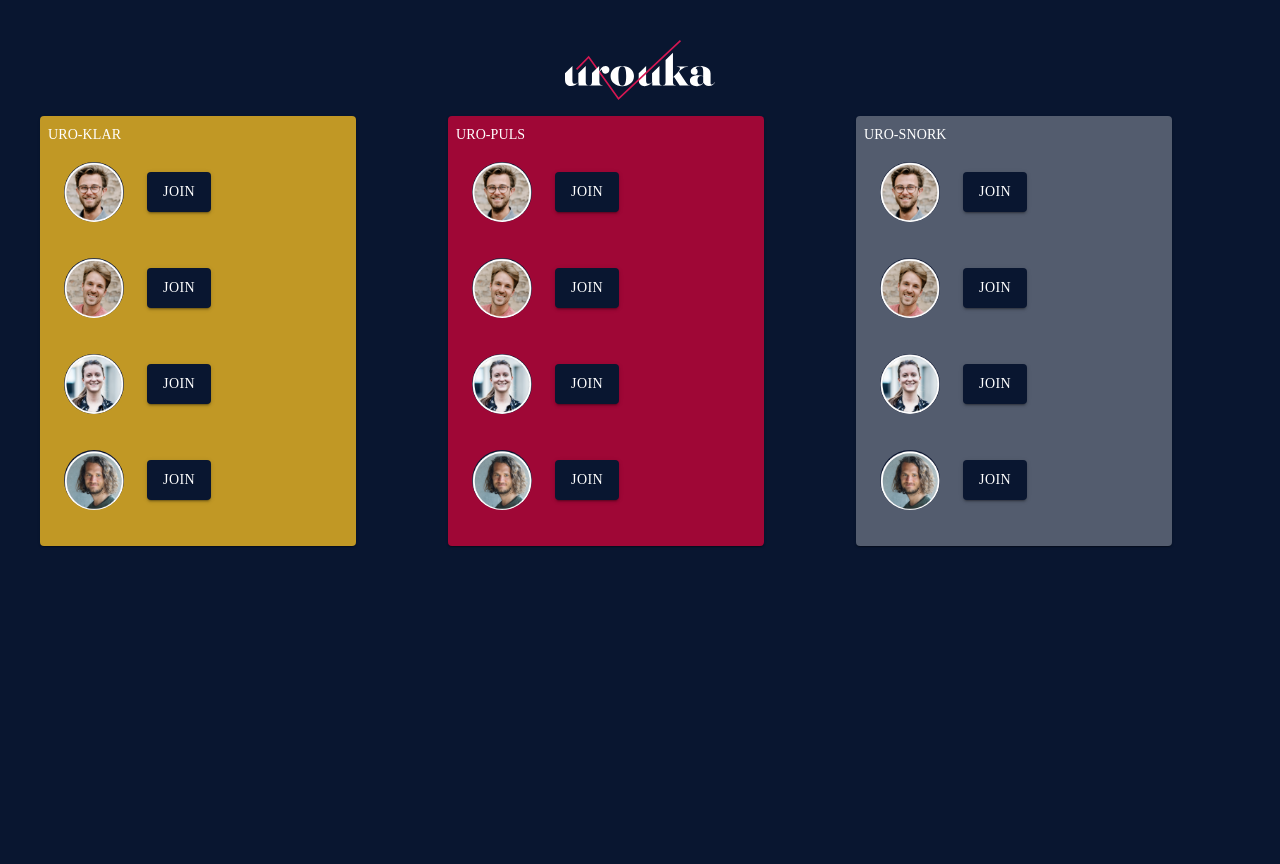
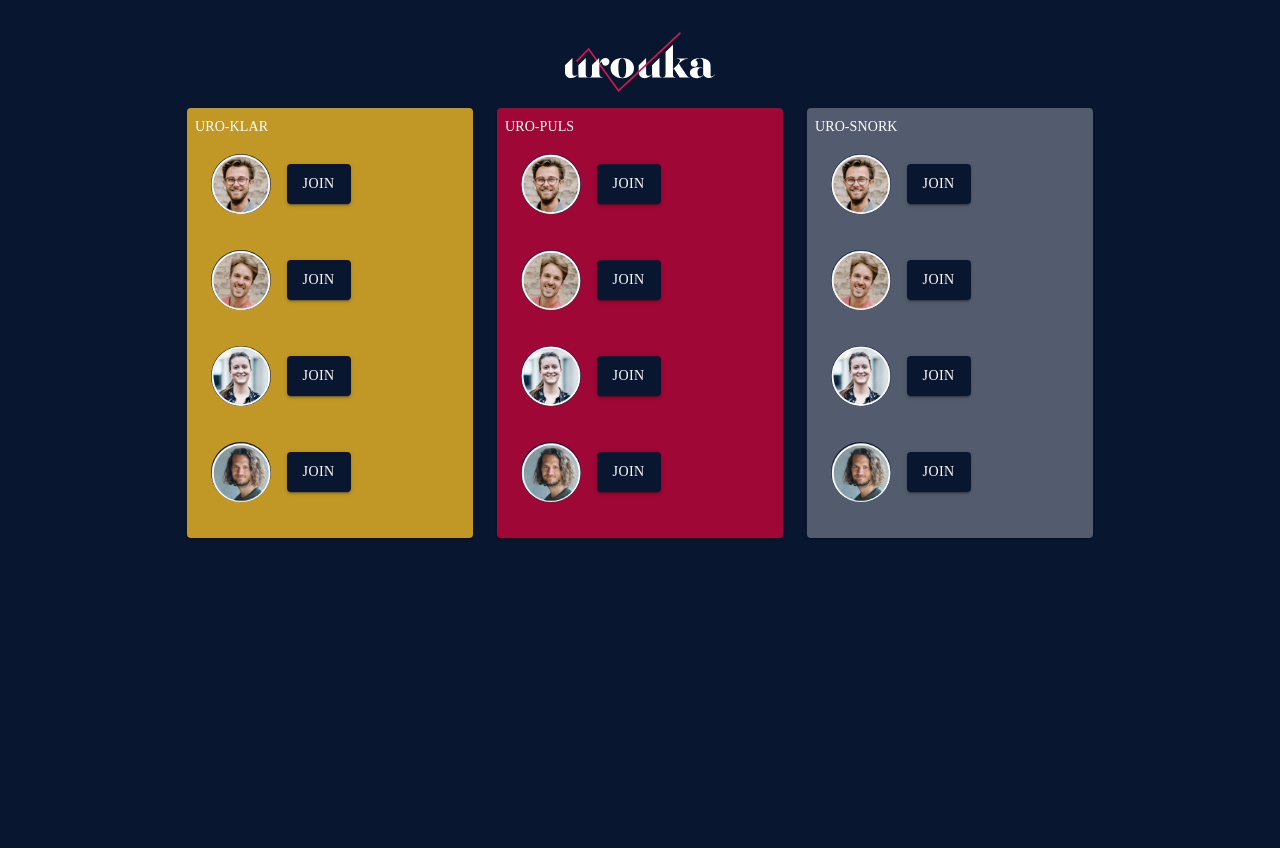
Before and after one commit to askasp/urouka, a React (Create React App) app: page / in a window 1280 px wide. Built offline with nearby package versions, Linux system fonts and the light colour scheme.

Commit message:
Center cards

```diff
--- a/src/App.tsx
+++ b/src/App.tsx
@@ -15,7 +15,7 @@ const useStyles = makeStyles<Theme, {}, classNames>(theme => ({
     flexGrow: 1,
     display: "flex",
     flexDirection: "column",
-    padding:theme.spacing(4),
+    padding:theme.spacing(3),
     overflow: "auto"
   },
   titleImageDiv: {
@@ -105,7 +105,7 @@ const App: React.FC = () => {
         <img alt="" className={classes.titleImage} src="./URO_logo.svg" />
       </div>
 
-      <Grid container spacing={1} >
+      <Grid container spacing={1} justify="center" >
         {OuraDataCard("URO-KLAR", "#C19825", uromakers,"readiness")}
         {OuraDataCard("URO-PULS", "#9f0736", uromakers,"activity")}
         {OuraDataCard("URO-SNORK", "#535C6E", uromakers,"sleep")}
--- a/src/components/OuraDataCard.tsx
+++ b/src/components/OuraDataCard.tsx
@@ -133,7 +133,7 @@ export function OuraDataCard(
   );
 
   return (
-    <Grid item xs={12} md={4}>
+    <Grid item xs={12} md={4} lg={3} xl={2}>
       <Card className={classes.card} style={{ backgroundColor: bgcolor }}>
         <Typography variant="subtitle2" className={classes.titleText}>
           {" "}
```
